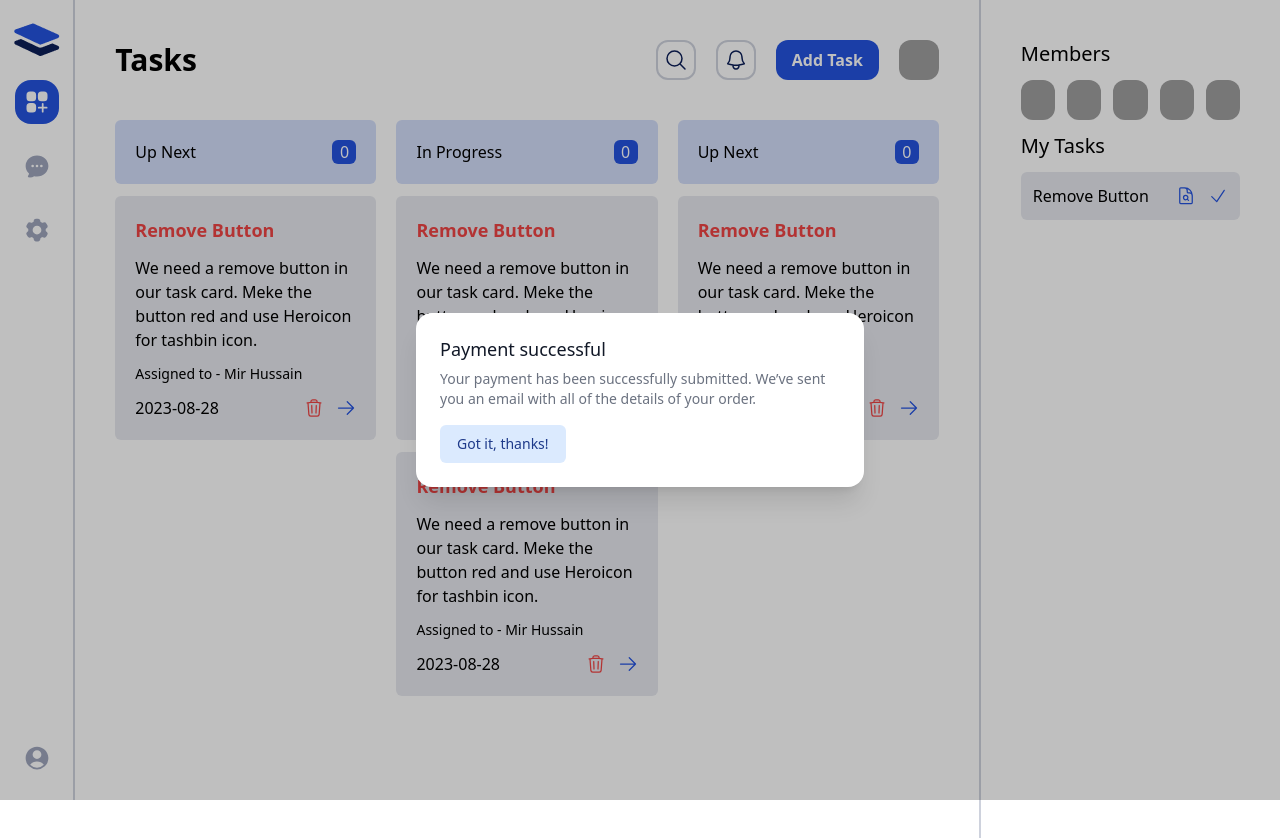
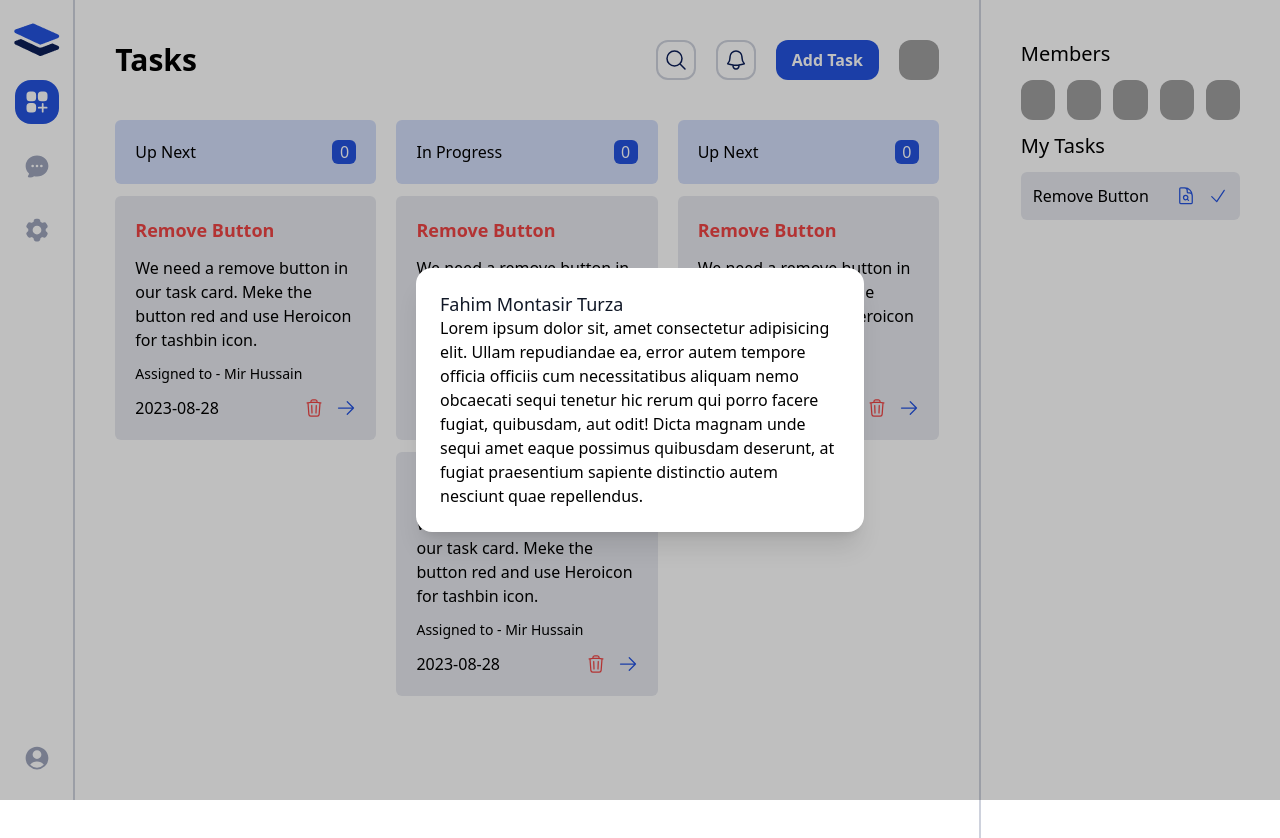
Before and after one commit to turzacse/Task_Master_With_Redux, a React (Vite) app: page / in a window 1280 px wide. Both pictures are taken after a click on the button "Add Task". Shown: the top 838 px of the page. Built offline with nearby package versions, Linux system fonts and the light colour scheme; grey boxes are pictures that could not be loaded.

Commit message:
Implement the modal in another components

```diff
--- a/src/components/UI/Model.jsx
+++ b/src/components/UI/Model.jsx
@@ -1,7 +1,7 @@
 import { Dialog, Transition } from '@headlessui/react'
 import { Fragment } from 'react'
 
-export default function Modal({isOpen, setIsOpen}) {
+export default function Modal({isOpen, setIsOpen, title, children}) {
     // let [isOpen, setIsOpen] = useState(true)
 
     function closeModal() {
@@ -40,24 +40,9 @@ export default function Modal({isOpen, setIsOpen}) {
                                         as="h3"
                                         className="text-lg font-medium leading-6 text-gray-900"
                                     >
-                                        Payment successful
+                                        {title}
                                     </Dialog.Title>
-                                    <div className="mt-2">
-                                        <p className="text-sm text-gray-500">
-                                            Your payment has been successfully submitted. We’ve sent
-                                            you an email with all of the details of your order.
-                                        </p>
-                                    </div>
-
-                                    <div className="mt-4">
-                                        <button
-                                            type="button"
-                                            className="inline-flex justify-center rounded-md border border-transparent bg-blue-100 px-4 py-2 text-sm font-medium text-blue-900 hover:bg-blue-200 focus:outline-none focus-visible:ring-2 focus-visible:ring-blue-500 focus-visible:ring-offset-2"
-                                            onClick={closeModal}
-                                        >
-                                            Got it, thanks!
-                                        </button>
-                                    </div>
+                                    {children}
                                 </Dialog.Panel>
                             </Transition.Child>
                         </div>
--- /dev/null
+++ b/src/components/tasks/AddTaskModal.jsx
@@ -0,0 +1,16 @@
+import React from 'react';
+import Modal from '../UI/Model';
+
+const AddTaskModal = ({isOpen, setIsOpen}) => {
+    return (
+        <Modal
+            isOpen={isOpen}
+            setIsOpen={setIsOpen}
+            title="Fahim Montasir Turza"
+        >
+            <p>Lorem ipsum dolor sit, amet consectetur adipisicing elit. Ullam repudiandae ea, error autem tempore officia officiis cum necessitatibus aliquam nemo obcaecati sequi tenetur hic rerum qui porro facere fugiat, quibusdam, aut odit! Dicta magnam unde sequi amet eaque possimus quibusdam deserunt, at fugiat praesentium sapiente distinctio autem nesciunt quae repellendus.</p>
+        </Modal>
+    );
+};
+
+export default AddTaskModal;
--- a/src/pages/Tasks.jsx
+++ b/src/pages/Tasks.jsx
@@ -3,6 +3,7 @@ import MyTasks from '../components/tasks/MyTasks';
 import TaskCard from '../components/tasks/TaskCard';
 import Modal from '../components/UI/Model';
 import { useState } from 'react';
+import AddTaskModal from '../components/tasks/AddTaskModal';
 
 const Tasks = () => {
   const [isOpen, setIsOpen] = useState(false);
@@ -23,7 +24,8 @@ const Tasks = () => {
             <button
             onClick={ () => setIsOpen(!isOpen) }
             className="btn btn-primary">Add Task</button>
-            <Modal isOpen={isOpen} setIsOpen={setIsOpen} />
+            {/* <Modal  /> */}
+            <AddTaskModal isOpen={isOpen} setIsOpen={setIsOpen} />
             <div className="h-10 w-10 rounded-xl overflow-hidden">
               <img
                 src="https://images.unsplash.com/photo-1528892952291-009c663ce843?ixlib=rb-4.0.3&ixid=M3wxMjA3fDB8MHxwaG90by1wYWdlfHx8fGVufDB8fHx8fA%3D%3D&auto=format&fit=crop&w=644&q=80"
```
